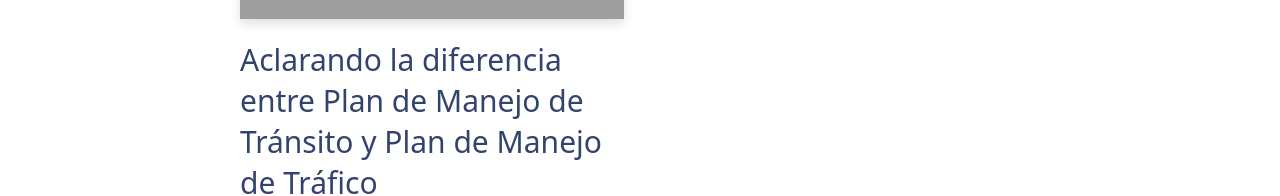
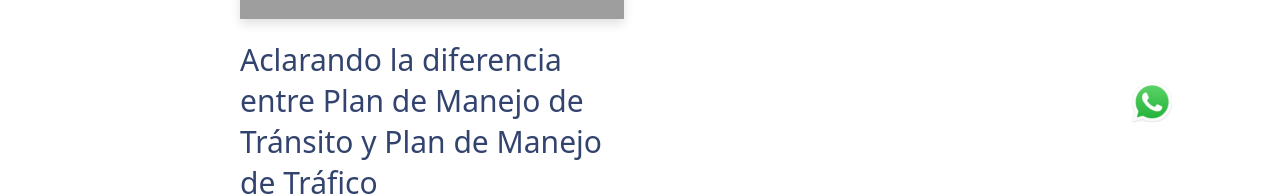
Before and after one commit to mariacardenas-1/movitt, a Next.js app: page /opinion in a window 1280 px wide. Shown: the part 570-766 px from the top of the page. Built offline with nearby package versions, Linux system fonts and the light colour scheme; grey boxes are pictures that could not be loaded.

Commit message:
whatsapp button all pages

```diff
--- a/components/whatsappLink.tsx
+++ b/components/whatsappLink.tsx
@@ -4,7 +4,7 @@ import whatsapp from '../public/assets/whatsappIcon.png'
 
 export default function WhatsappLink () {
     return (
-        <Link className='p-3 fixed bottom-16 right-0 md:right-4 sm:bottom-36 lg:bottom-40 lg:right-48' target='_blank' href={'https://wa.link/o3s2ib'} >
+        <Link className='p-3 fixed bottom-24 right-0 lg:bottom-24 lg:right-24' target='_blank' href={'https://wa.link/o3s2ib'} >
             <Image className='w-10 h-10' src={whatsapp} alt="whatsapp"/>
         </Link>
     )
--- a/pages/contactenos.tsx
+++ b/pages/contactenos.tsx
@@ -4,6 +4,7 @@ import Image from "next/image"
 import LinkSection from "../components/linkSection"
 import Link from "next/link"
 import map from '../public/assets/mapa.png'
+import WhatsappLink from "../components/whatsappLink"
 
 export default function Contactenos () {
 
@@ -37,6 +38,7 @@ export default function Contactenos () {
                 </Link>
             </div>
         </div>
+        <WhatsappLink />
         </div>
         </Layout>
     )
--- a/pages/experiencia.tsx
+++ b/pages/experiencia.tsx
@@ -23,6 +23,7 @@ import fotogrametria1 from '../public/assets/imagesExperince/fotogrametria1.jpg'
 import fotogrametria2 from '../public/assets/imagesExperince/fotogrametria2.jpg'
 import redMod from '../public/assets/imagesExperince/Red-Mod.png'
 import tres from '../public/assets/imagesExperince/3D.png'
+import WhatsappLink from "../components/whatsappLink"
 
 export default function Experiencia () {
     const imagenes = {
@@ -98,6 +99,7 @@ export default function Experiencia () {
                         </Accordion.Panel>
                     </Accordion>
                 </Flowbite>
+                <WhatsappLink />
             </div>
         </Layout>
     )
--- a/pages/nuestro-equipo.tsx
+++ b/pages/nuestro-equipo.tsx
@@ -1,6 +1,7 @@
 import Layout from "../components/layout"
 import TextSection from "../components/textSection"
 import TableValue from "../components/tableValues"
+import WhatsappLink from "../components/whatsappLink"
 
 export default function NuestroEquipo () {
     return (
@@ -11,6 +12,7 @@ export default function NuestroEquipo () {
             <div className="pb-10">
                 <TableValue />
             </div>
+            <WhatsappLink />
         </Layout>
     )
 }
--- a/pages/opinion.tsx
+++ b/pages/opinion.tsx
@@ -6,6 +6,7 @@ import Layout from '../components/layout'
 import { getAllPosts } from '../lib/api'
 import Head from 'next/head'
 import Post from '../interfaces/post'
+import WhatsappLink from '../components/whatsappLink'
 
 type Props = {
   allPosts: Post[]
@@ -35,6 +36,7 @@ export default function Index({ allPosts }: Props) {
           )} */}
           {morePosts.length > 0 && <MoreStories posts={morePosts} />}
         </Container>
+        <WhatsappLink />
       </Layout>
     </>
   )
--- a/pages/servicios.tsx
+++ b/pages/servicios.tsx
@@ -9,6 +9,8 @@ import InfraestructuraIcon from "../icons/infraestructuraIcon";
 import Image from "next/image";
 import { theme } from '../components/customTheme'
 import TextSection from "../components/textSection";
+import WhatsappLink from "../components/whatsappLink";
+
 
 export default function Servicios () {
 
@@ -91,6 +93,7 @@ export default function Servicios () {
                     </Flowbite>
                 </div>
             </div>
+            <WhatsappLink />
         </Layout>
     )
 }
```
